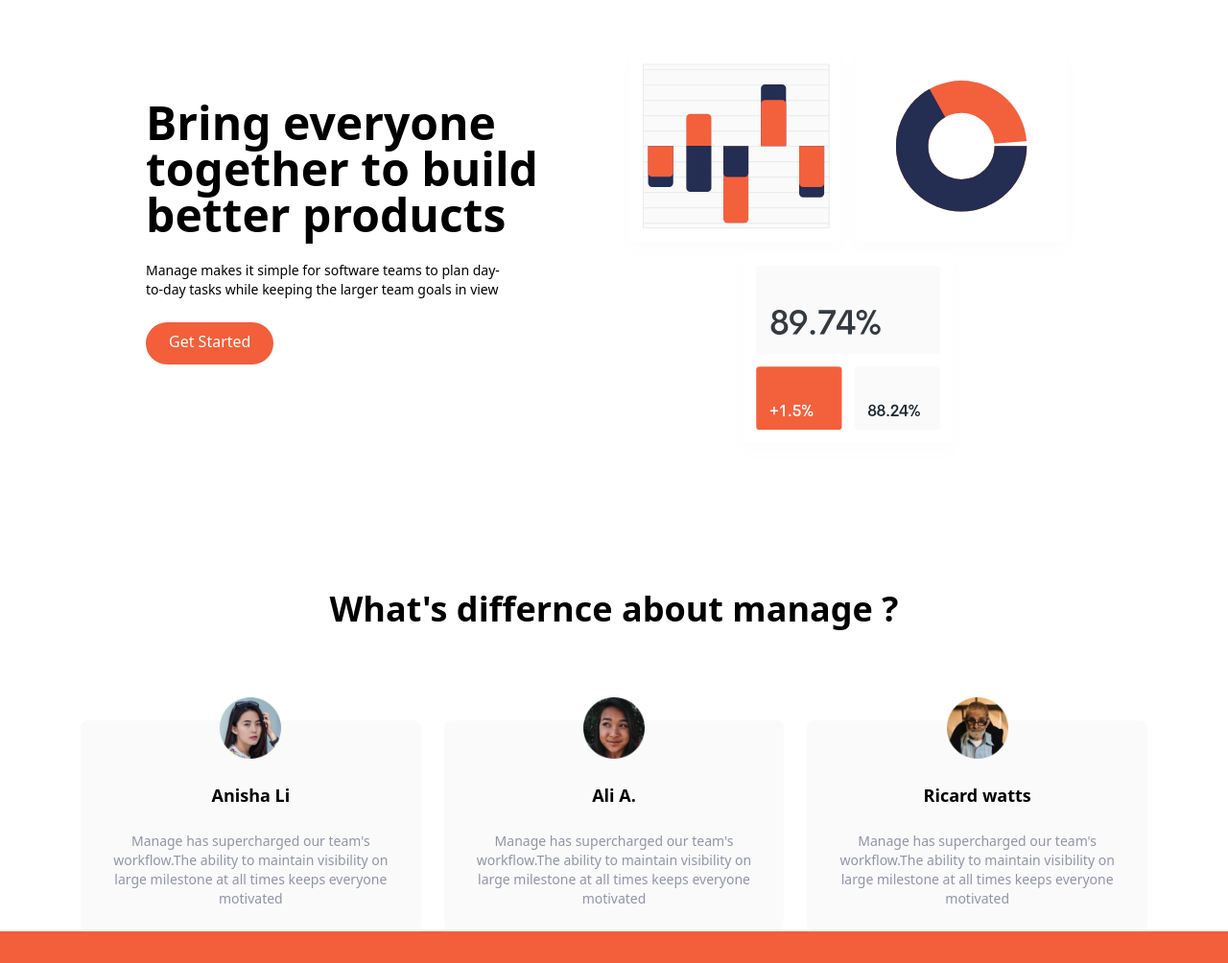
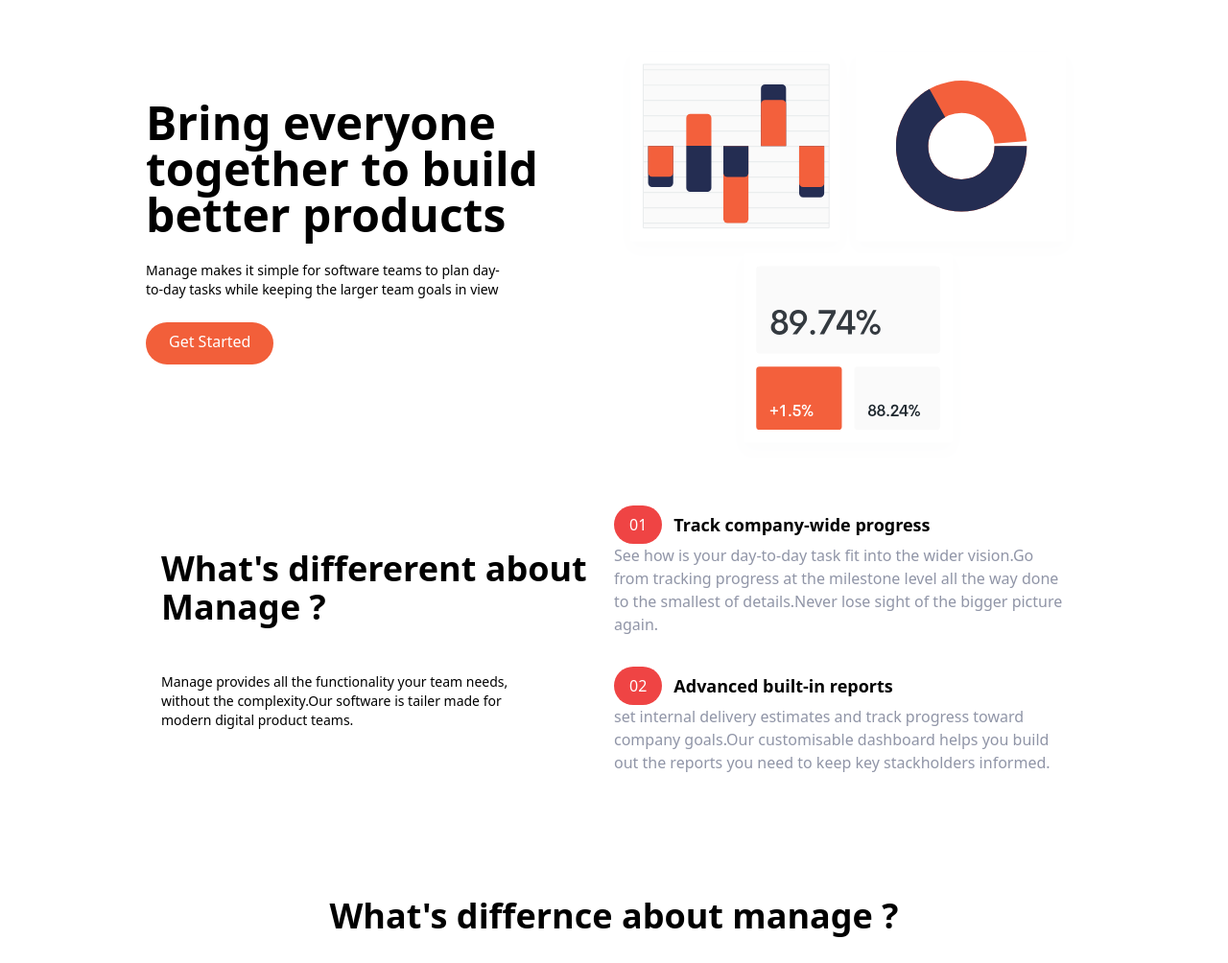
Before and after one commit to zameariislam/landing-page-tailwindcss, a website: page src/index.html in a window 1280 px wide. Shown: the part 95-1099 px from the top of the page at 96% size. Drawn offline with Linux system fonts and the light colour scheme.

Commit message:
features added

```diff
--- a/src/index.html
+++ b/src/index.html
@@ -71,6 +71,68 @@
     </section>
 
     <!-- Feature Section  -->
+
+    <section id="features">
+
+        <div class="container  px-4  mx-auto flex flex-col space-y-5 items-center mt-10  md:flex-row md:space-y-0   ">
+             <!-- what's different -->
+            <div class="flex flex-col space-y-12  md:w-1/2">
+
+                    <h2 class=" max-w-md text-4xl font-bold text-center md:text-left">What's differerent about Manage ?</h2>
+                    <p class="text-center text-sm max-w-sm  md:text-left">Manage provides all the functionality your team needs, without the complexity.Our software
+                        is tailer made for modern digital product teams.
+                    </p>
+
+
+
+            </div>
+
+            <!-- Numbered list  -->
+
+            <div class="flex flex-col space-y-8 md:w-1/2">
+                <!-- List Item 1 -->
+                <div class="flex flex-col space-y-4 md:space-y-0 ">
+                    <div class="flex flex-row  items-center space-x-3 ">
+                        <div class="rounded-full  bg-red-500 px-4 py-2"><h1 class="text-white">01</h1></div>
+                        <h2 class="text-lg font-bold">Track company-wide progress</h2>
+
+                    </div>
+                    <p class="text-small text-darkGrayishBlue">See how is your day-to-day task fit into the wider vision.Go from tracking progress at the milestone level
+                        all the way done to the smallest of details.Never lose sight of the bigger picture again.
+                    </p>
+
+
+
+                </div>
+                 <!-- List Item 2 -->
+                 <div class="flex flex-col space-y-4 md:space-y-0 ">
+                    <div class="flex flex-row  items-center space-x-3 ">
+                        <div class="rounded-full  bg-red-500 px-4 py-2"><h1 class="text-white">02</h1></div>
+                        <h2 class="text-lg font-bold">Advanced built-in reports</h2>
+
+                    </div>
+                    <p class="text-small text-darkGrayishBlue">
+                        set internal delivery estimates and track progress toward company goals.Our customisable dashboard helps you build out the reports
+                        you need to keep key stackholders informed.
+                    </p>
+
+
+
+                </div>
+                 <!-- List Item 3 -->
+
+
+
+
+
+                  </div>
+                </div>
+
+
+        </div>
+    </section>
+
+
 
     <!-- Testmonial Section  -->
 
```
